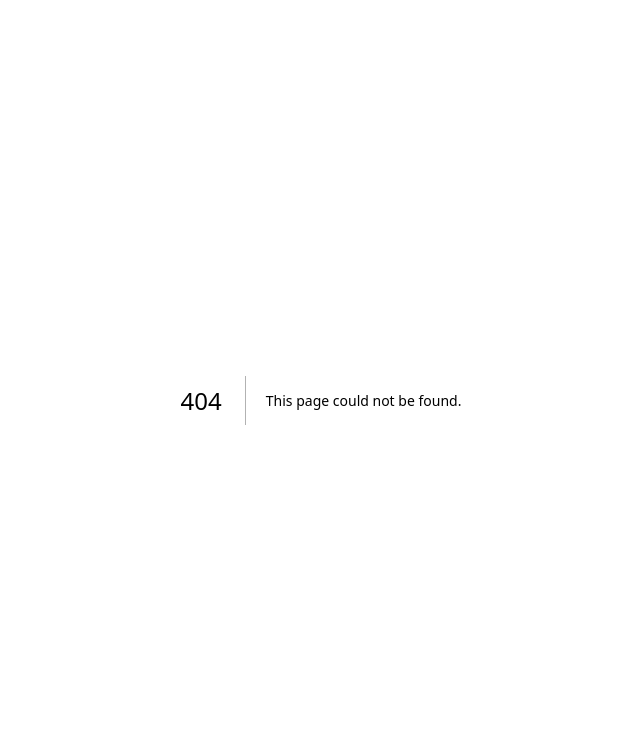
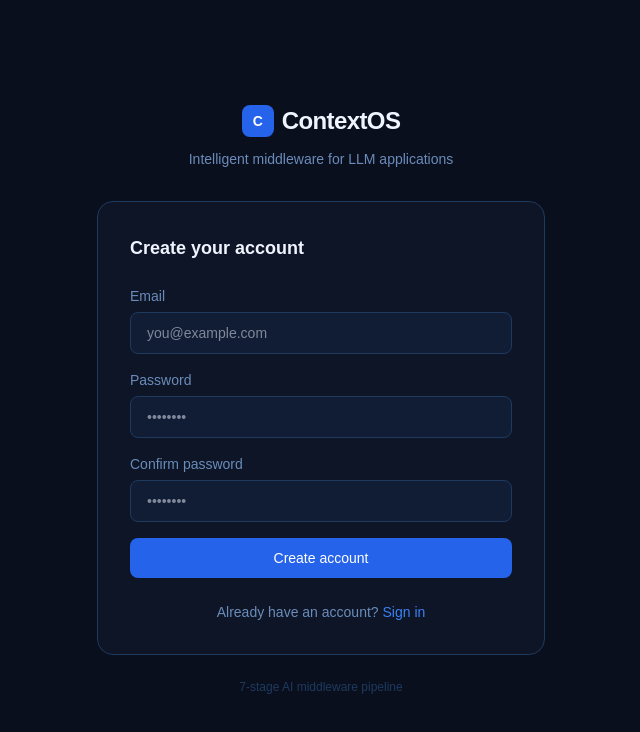
Before and after one commit to dishi575/contextos, a Next.js app in the folder frontend/: page /auth/register in a window 1280 px wide. Before the commit this address had no page. Shown: the top 732 px of the page, without its empty margins (319-959 px from the left). Built offline with nearby package versions, Linux system fonts and the light colour scheme; no server answers.

Commit message:
register page

```diff
--- /dev/null
+++ b/frontend/app/auth/register/page.tsx
@@ -0,0 +1,210 @@
+"use client";
+
+import { useState } from "react";
+import { useRouter } from "next/navigation";
+import Link from "next/link";
+import { register, login, getMe } from "@/lib/api";
+import { useAuthStore } from "@/lib/store";
+
+export default function RegisterPage() {
+  const router = useRouter();
+  const { setToken, setUser } = useAuthStore();
+  const [email, setEmail] = useState("");
+  const [password, setPassword] = useState("");
+  const [confirm, setConfirm] = useState("");
+  const [error, setError] = useState("");
+  const [loading, setLoading] = useState(false);
+
+  const handleRegister = async (e: React.FormEvent) => {
+    e.preventDefault();
+    setError("");
+
+    if (password !== confirm) {
+      setError("Passwords do not match");
+      return;
+    }
+
+    if (password.length < 6) {
+      setError("Password must be at least 6 characters");
+      return;
+    }
+
+    setLoading(true);
+    try {
+      await register(email, password);
+      const data = await login(email, password);
+      setToken(data.access_token);
+      const meRes = await getMe();
+      setUser(meRes.data);
+      router.push("/demo");
+    } catch (err: unknown) {
+      const detail =
+        (err as { response?: { data?: { detail?: string } } })?.response?.data
+          ?.detail;
+      setError(detail || "Registration failed");
+    } finally {
+      setLoading(false);
+    }
+  };
+
+  const inputStyle = {
+    background: "#111d35",
+    border: "1px solid #1e3a5f",
+    color: "#f0f4ff",
+  };
+
+  return (
+    <div
+      className="min-h-screen flex items-center justify-center px-4"
+      style={{ background: "#0a0f1e" }}
+    >
+      <div className="w-full max-w-md">
+
+        {/* Logo */}
+        <div className="text-center mb-8">
+          <div className="inline-flex items-center gap-2 mb-3">
+            <div
+              className="w-8 h-8 rounded-lg flex items-center justify-center text-white font-bold text-sm"
+              style={{ background: "#2563eb" }}
+            >
+              C
+            </div>
+            <h1
+              className="text-2xl font-bold tracking-tight"
+              style={{ color: "#f0f4ff" }}
+            >
+              ContextOS
+            </h1>
+          </div>
+          <p style={{ color: "#6b8cba" }} className="text-sm">
+            Intelligent middleware for LLM applications
+          </p>
+        </div>
+
+        {/* Card */}
+        <div
+          className="rounded-2xl p-8"
+          style={{
+            background: "#0d1526",
+            border: "1px solid #1e3a5f",
+          }}
+        >
+          <h2
+            className="text-lg font-semibold mb-6"
+            style={{ color: "#f0f4ff" }}
+          >
+            Create your account
+          </h2>
+
+          <form onSubmit={handleRegister} className="space-y-4">
+            <div>
+              <label
+                className="text-sm block mb-1.5"
+                style={{ color: "#6b8cba" }}
+              >
+                Email
+              </label>
+              <input
+                type="email"
+                value={email}
+                onChange={(e) => setEmail(e.target.value)}
+                required
+                placeholder="you@example.com"
+                className="w-full rounded-lg px-4 py-2.5 text-sm outline-none transition-all"
+                style={inputStyle}
+                onFocus={(e) => (e.target.style.borderColor = "#2563eb")}
+                onBlur={(e) => (e.target.style.borderColor = "#1e3a5f")}
+              />
+            </div>
+
+            <div>
+              <label
+                className="text-sm block mb-1.5"
+                style={{ color: "#6b8cba" }}
+              >
+                Password
+              </label>
+              <input
+                type="password"
+                value={password}
+                onChange={(e) => setPassword(e.target.value)}
+                required
+                placeholder="••••••••"
+                className="w-full rounded-lg px-4 py-2.5 text-sm outline-none transition-all"
+                style={inputStyle}
+                onFocus={(e) => (e.target.style.borderColor = "#2563eb")}
+                onBlur={(e) => (e.target.style.borderColor = "#1e3a5f")}
+              />
+            </div>
+
+            <div>
+              <label
+                className="text-sm block mb-1.5"
+                style={{ color: "#6b8cba" }}
+              >
+                Confirm password
+              </label>
+              <input
+                type="password"
+                value={confirm}
+                onChange={(e) => setConfirm(e.target.value)}
+                required
+                placeholder="••••••••"
+                className="w-full rounded-lg px-4 py-2.5 text-sm outline-none transition-all"
+                style={inputStyle}
+                onFocus={(e) => (e.target.style.borderColor = "#2563eb")}
+                onBlur={(e) => (e.target.style.borderColor = "#1e3a5f")}
+              />
+            </div>
+
+            {error && (
+              <div
+                className="rounded-lg px-4 py-2.5 text-sm"
+                style={{
+                  background: "rgba(239,68,68,0.08)",
+                  border: "1px solid rgba(239,68,68,0.3)",
+                  color: "#f87171",
+                }}
+              >
+                {error}
+              </div>
+            )}
+
+            <button
+              type="submit"
+              disabled={loading}
+              className="w-full font-medium rounded-lg py-2.5 text-sm transition-all disabled:opacity-50 disabled:cursor-not-allowed"
+              style={{ background: "#2563eb", color: "#fff" }}
+              onMouseEnter={(e) =>
+                !loading &&
+                ((e.target as HTMLElement).style.background = "#1d4ed8")
+              }
+              onMouseLeave={(e) =>
+                !loading &&
+                ((e.target as HTMLElement).style.background = "#2563eb")
+              }
+            >
+              {loading ? "Creating account..." : "Create account"}
+            </button>
+          </form>
+
+          <p className="text-sm text-center mt-6" style={{ color: "#6b8cba" }}>
+            Already have an account?{" "}
+            <Link
+              href="/auth/login"
+              className="transition-colors"
+              style={{ color: "#3b82f6" }}
+            >
+              Sign in
+            </Link>
+          </p>
+        </div>
+
+        <p className="text-center text-xs mt-6" style={{ color: "#1e3a5f" }}>
+          7-stage AI middleware pipeline
+        </p>
+
+      </div>
+    </div>
+  );
+}
```
